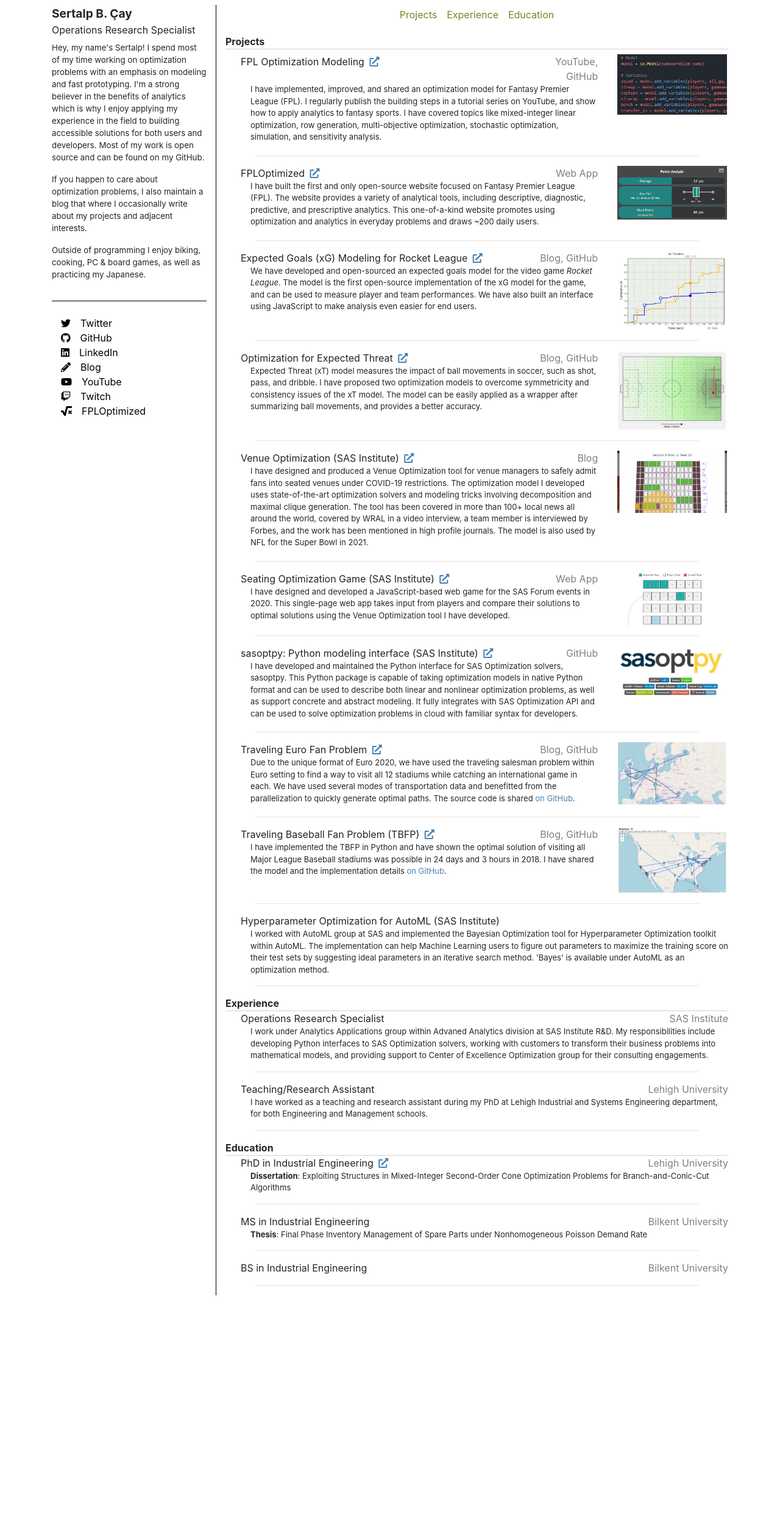
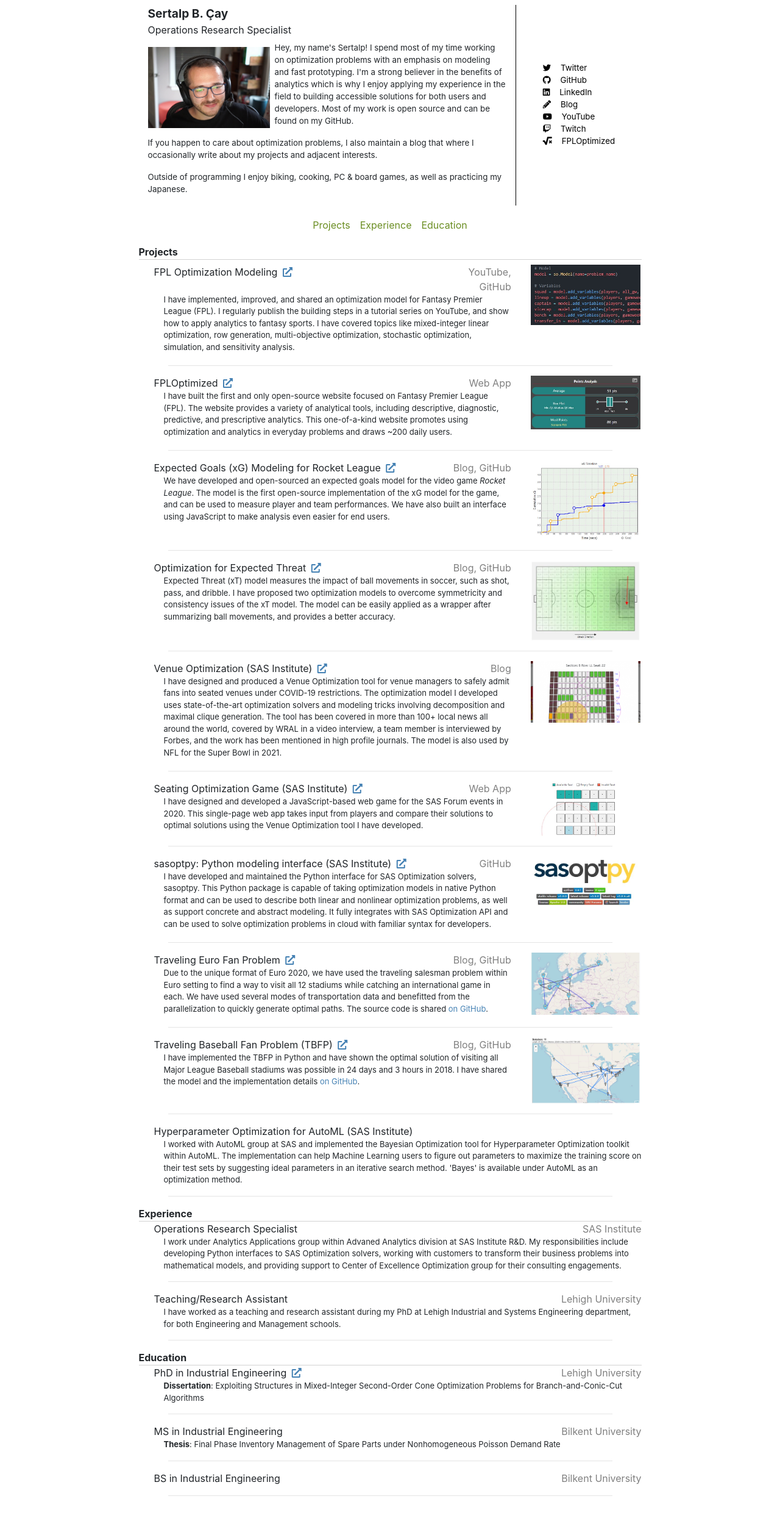
Before and after one commit to sertalpbilal/personal_website, a Flask app: page / in a window 1280 px wide. Shown: the whole page at 61% size. Before the commit the page ends 2124 px from the top, so only its background shows below. Run offline with Flask 2, Linux system fonts and the light colour scheme; some libraries are stand-ins or nearby versions.

Commit message:
Add profile image and single column layout

```diff
--- a/app.py
+++ b/app.py
@@ -24,7 +24,9 @@ def main_page():
     with open("content.json", encoding='utf-8') as f:
         content = json.load(f)
     print(content)
-    return render_template('index.html', **content)
+    # return render_template('index.html', **content)
+    # return render_template('index_two_column.html', **content)
+    return render_template('index_single_parallax.html', **content)
 
 
 @app.route('/static/<path:path>')
--- a/content.json
+++ b/content.json
@@ -1,6 +1,7 @@
 {
     "name": "Sertalp B. Çay",
     "url": "https://www.sertalpbilal.com/",
+    "img": "profile.png",
     "email": null,
     "title": "Operations Research Specialist",
     "desc": "Hey, my name's Sertalp! I spend most of my time working on optimization problems with an emphasis on modeling and fast prototyping. I'm a strong believer in the benefits of analytics which is why I enjoy applying my experience in the field to building accessible solutions for both users and developers. Most of my work is open source and can be found on my GitHub.\nIf you happen to care about optimization problems, I also maintain a blog that where I occasionally write about my projects and adjacent interests.\nOutside of programming I enjoy biking, cooking, PC & board games, as well as practicing my Japanese.",
--- a/static/css/styles.css
+++ b/static/css/styles.css
@@ -129,10 +129,11 @@ a.internal-link {
     color: gray;
 }
 
-ul.link-list {
+ul.link-list, ul.link-list-single {
     list-style-type: none;
     padding: 0;
     margin: 0;
+    font-size: smaller;
 }
 
 @media (max-width: 767.98px) {
@@ -142,3 +143,40 @@ ul.link-list {
         -moz-columns: 2;
     }
 }
+
+@media (max-width: 992px) {
+    ul.link-list-single {
+        columns: 3;
+        -webkit-columns: 3;
+        -moz-columns: 3;
+    }
+}
+
+@media (max-width: 767.98px) {
+    ul.link-list-single {
+        columns: 2;
+        -webkit-columns: 2;
+        -moz-columns: 2;
+    }
+}
+
+.left-border-desktop {
+    border-left: 1px solid black;
+}
+
+@media (max-width: 992px) {
+    .left-border-desktop {
+        border-top: 1px solid black;
+        border-bottom: 1px solid black;
+        border-left: none;
+    }
+}
+
+.profile-img {
+    width: 40%;
+    max-width: 200px;
+}
+
+.profile-img img {
+    width: 100%;
+}
--- /dev/null
+++ b/templates/index_single_parallax.html
@@ -0,0 +1,135 @@
+<!doctype html>
+
+<html lang="en">
+
+<head>
+    <meta charset="utf-8">
+    <meta name="viewport" content="width=device-width, initial-scale=1">
+
+    <title>{{ name }}</title>
+    <meta name="description" content="Personal webpage of {{ name }}.">
+    <meta name="author" content="{{ name }}">
+
+    <meta property="og:title" content="{{ name }} Personal Webpage">
+    <meta property="og:type" content="website">
+    <meta property="og:url" content="{{ url }}">
+    <meta property="og:description" content="A personal webpage describing my work and research history.">
+    <meta property="og:image" content="image.png">
+
+    <link rel="icon" href=".{{ url_for('static', filename='favicon.ico')}}">
+    <link rel="icon" href=".{{ url_for('static', filename='favicon.svg')}}" type="image/svg+xml">
+    <link rel="apple-touch-icon" href="/apple-touch-icon.png">
+
+    <link rel="stylesheet" href=".{{ url_for('static', filename='css/bootstrap.css') }}">
+    <link rel="stylesheet" href=".{{ url_for('static', filename='css/fontawesome.css') }}" >
+    <link rel="stylesheet" href=".{{ url_for('static', filename='css/styles.css') }}?v=1.0">
+
+</head>
+
+<body>
+    <div class="container d-flex flex-column h-100">
+        <div class="row mt-2 mb-2 justify-content-center">
+            <div class="col-12 col-lg-9 row">
+                <div class="col-12 col-lg-9 d-flex flex-row">
+                    <div class="d-flex flex-column flex-grow-1">
+                        <div class="name">{{ name }}</div>
+                        <div class="title">{{ title }}</div>
+                        <div class="desc">
+                            {% if img|length %}
+                            <p class="profile-img float-left mb-0 ml-0 p-0 mt-3 mr-2"><img src=".{{ url_for('static', filename='img/' + img) }}" /></p>
+                            {% endif %}
+                            {% set desc_pars = desc.split('\n') %}
+                            {% for d in desc_pars %}
+                            <p class="mt-2">
+                                {{ d }}
+                            </p>
+                            {% endfor %}
+                        </div>
+                    </div>
+                </div>
+                <div class="col-12 col-lg-3 d-flex align-items-center left-border-desktop justify-content-center">
+                    <div class="mt-2 mb-2">
+                        <ul class="link-list-single">
+                        {% for level in links %}
+                        {% for link in level.children %}
+                            <li>
+                                <a href="{{ link.url }}" class="col link-box-a" target="_blank"><i class="{{ link.icon }} mr-3"></i>{{ link.text }}</a>
+                            </li>
+                        {% endfor %}
+                        {% endfor %}
+                        </ul>
+                    </div>
+                </div>
+
+            </div>
+        </div>
+        <div class="row mt-2 mb-2 flex-grow-1 pb-5 justify-content-center">
+            <div class="col-12 col-md-9 mainbar">
+                <div class="d-flex flex-column">
+                    <div class="sections d-flex flex-row justify-content-center flex-wrap">
+                        {% for section in content %}
+                        <a href="#{{ section.title.lower() }}" class="internal-link"><div class="section m-1 pr-1 pl-1">{{ section.title }}</div></a>
+                        {% endfor %}
+                    </div>
+                    <div class="main-content mt-2">
+                        {% for section in content %}
+                        <div class="mt-2 gray-bottom" id="{{ section.title.lower() }}"><b>{{ section.title }}</b></div>
+                            {% for entry in section.entries %}
+                            {% if entry.img|length %}
+                            <div class="row mt-2">
+                            <div class="col-12 col-md-9 row no-gutters mb-1">
+                            {% endif %}
+                                <div class="entry">
+                                    <div class="row">
+
+                                        <div class="col-12 col-md-9">
+                                            <span>{{ entry.title }}</span>
+                                            {% if entry.url|length %}
+                                            <span class="ml-1">
+                                                <a href="{{ entry.url }}" target="_blank"><i class="fas fa-external-link-alt"></i></a>
+                                            </span>
+                                            {% endif %}
+                                        </div>
+                                        <div class="col-12 col-md-3 text-md-right entry-place">
+                                            {{ entry.place }}
+                                        </div>
+                                    </div>
+                                    {% if entry.desc|length %}
+                                    <div class="entry-desc pl-3">{{ entry.desc | safe }}</div>
+                                    {% endif %}
+                                </div>
+                            {% if entry.img|length %}
+                            </div>
+                            <div class="col-12 col-md-3 text-center">
+                                {% if entry.url|length %}
+                                <a href="{{ entry.url }}" target="_blank">
+                                {% endif %}
+                                <img src=".{{ url_for('static', filename='img/' + entry.img) }}" class="mini-img w-100" />
+                                {% if entry.url|length %}
+                                </a>
+                                {% endif %}
+                            </div>
+                            </div>
+                            {% endif %}
+                            <hr class="mr-5 ml-5" />
+                            {% endfor %}
+                        {% endfor %}
+                    </div>
+                </div>
+            </div>
+        </div>
+        {% if email %}
+        <div class="contact-bar d-flex justify-content-center">
+            <div class="mb-2">
+                <span>Contact: </span>
+                {% set email_str=email %}
+                {% for letter in email_str %}
+                <span>{{ letter }}</span>
+                {% endfor %}
+            </div>
+        </div>
+        {% endif %}
+    </div>
+</body>
+
+</html>
```
Also changed, not shown: static/img/profile.png (added), templates/index_two_column.html (renamed from templates/index.html).
